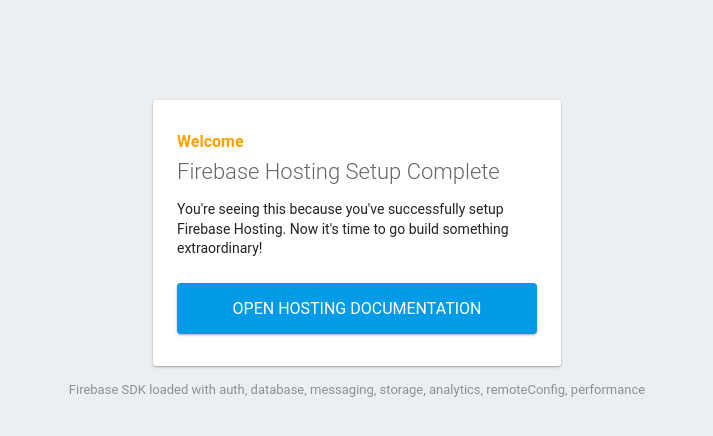
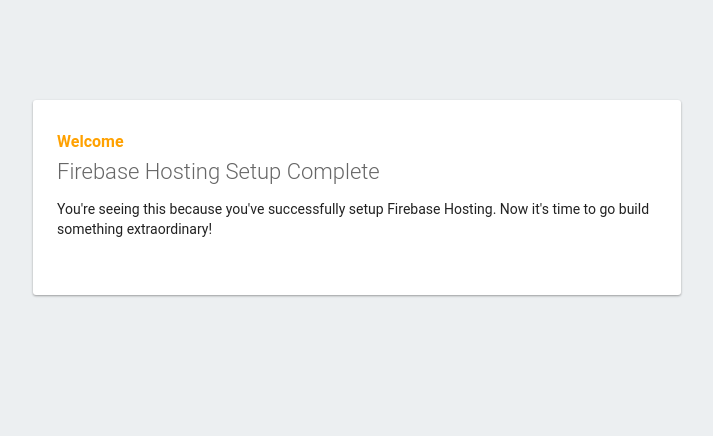
Before and after one commit to e-compfast/prk-berlitz, a plain HTML site: page public/index.html in a window 1280 px wide. Shown: the whole page, without its empty margins (283-996 px from the left). Drawn offline with Linux system fonts and the light colour scheme; some packages are replaced by stand-ins of ours.

Commit message:
Preparing New Code

```diff
--- a/database.rules.json
+++ b/database.rules.json
@@ -1,6 +1,6 @@
 {
   "rules": {
-    ".read": "auth != null",
-    ".write": "auth != null"
+    ".read": "auth == null",
+    ".write": "auth == null"
   }
 }
--- a/public/index.html
+++ b/public/index.html
@@ -20,7 +20,7 @@
 
     <style media="screen">
       body { background: #ECEFF1; color: rgba(0,0,0,0.87); font-family: Roboto, Helvetica, Arial, sans-serif; margin: 0; padding: 0; }
-      #message { background: white; max-width: 360px; margin: 100px auto 16px; padding: 32px 24px; border-radius: 3px; }
+      #message { background: white; max-width: 600px; margin: 100px auto; padding: 32px 24px; border-radius: 3px; }
       #message h2 { color: #ffa100; font-weight: bold; font-size: 16px; margin: 0 0 8px; }
       #message h1 { font-size: 22px; font-weight: 300; color: rgba(0,0,0,0.6); margin: 0 0 16px;}
       #message p { line-height: 140%; margin: 16px 0 24px; font-size: 14px; }
@@ -38,43 +38,22 @@
       <h2>Welcome</h2>
       <h1>Firebase Hosting Setup Complete</h1>
       <p>You're seeing this because you've successfully setup Firebase Hosting. Now it's time to go build something extraordinary!</p>
-      <a target="_blank" href="https://firebase.google.com/docs/hosting/">Open Hosting Documentation</a>
+
     </div>
-    <p id="load">Firebase SDK Loading&hellip;</p>
 
     <script>
-      document.addEventListener('DOMContentLoaded', function() {
-        const loadEl = document.querySelector('#load');
-        // // 🔥🔥🔥🔥🔥🔥🔥🔥🔥🔥🔥🔥🔥🔥🔥🔥🔥🔥🔥🔥🔥🔥🔥🔥🔥🔥🔥🔥🔥🔥🔥
-        // // The Firebase SDK is initialized and available here!
-        //
-        // firebase.auth().onAuthStateChanged(user => { });
-        // firebase.database().ref('/path/to/ref').on('value', snapshot => { });
-        // firebase.messaging().requestPermission().then(() => { });
-        // firebase.storage().ref('/path/to/ref').getDownloadURL().then(() => { });
-        // firebase.analytics(); // call to activate
-        // firebase.analytics().logEvent('tutorial_completed');
-        // firebase.performance(); // call to activate
-        //
-        // // 🔥🔥🔥🔥🔥🔥🔥🔥🔥🔥🔥🔥🔥🔥🔥🔥🔥🔥🔥🔥🔥🔥🔥🔥🔥🔥🔥🔥🔥🔥🔥
 
-        try {
-          let app = firebase.app();
-          let features = [
-            'auth',
-            'database',
-            'messaging',
-            'storage',
-            'analytics',
-            'remoteConfig',
-            'performance',
-          ].filter(feature => typeof app[feature] === 'function');
-          loadEl.textContent = `Firebase SDK loaded with ${features.join(', ')}`;
-        } catch (e) {
-          console.error(e);
-          loadEl.textContent = 'Error loading the Firebase SDK, check the console.';
-        }
-      });
+
+      var db = firebase.database();
+      var dbRef = db.ref('/');
+
+          dbRef.once('value', function(snapshot){
+            var data = snapshot.val();
+            console.log(data);
+          })
+
+
     </script>
+
   </body>
 </html>
```
Also changed, not shown: public/404.html (added, +33 -0 lines), firebase.json.
